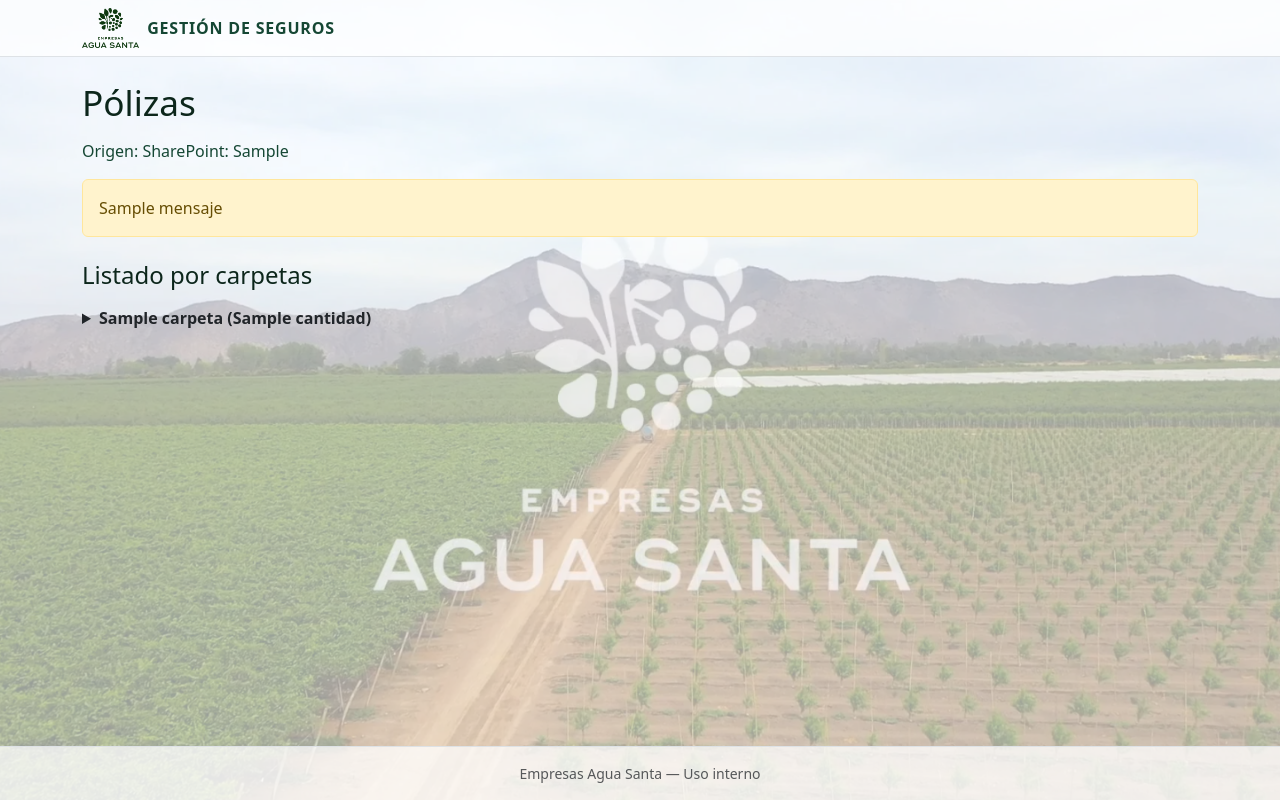
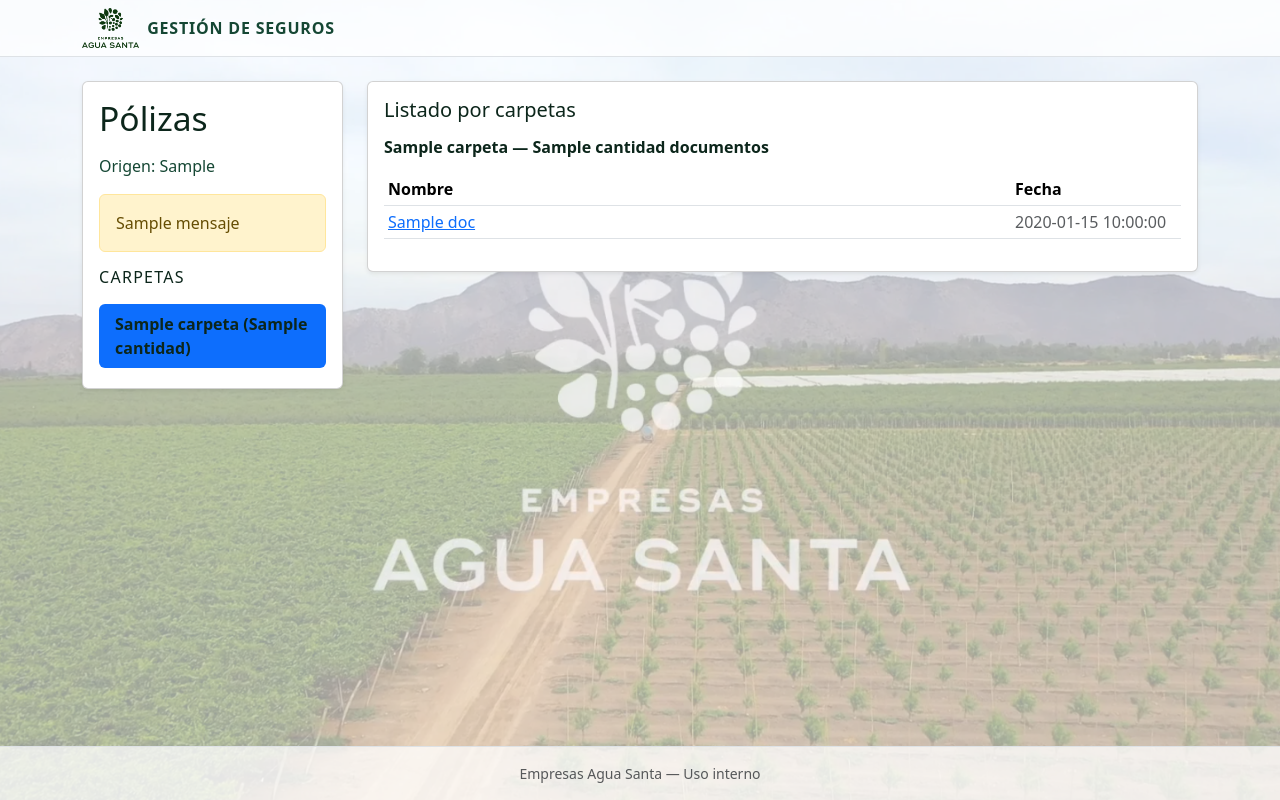
Before and after one commit to EdsonLazoAguaSanta/seguimiento_polizas, a FastAPI app: template templates/polizas_publica.html in a window 1280 px wide. Run offline with FastAPI, Linux system fonts and the light colour scheme; the template is opened without the code that fills it: most values are stand-ins (such as "Sample title", 1, 10 or a date in 2020).

Commit message:
Update polizas_publica.html

```diff
--- a/templates/polizas_publica.html
+++ b/templates/polizas_publica.html
@@ -3,43 +3,116 @@
 {% block title %}Pólizas{% endblock %}
 
 {% block content %}
-<h1 class="mb-3" style="color: #0c261b; font-size: 2.2rem;">
+<div class="row">
+  <!-- Columna izquierda: lista de carpetas -->
+  <div class="col-12 col-md-3 mb-3">
+    <div class="card shadow-sm">
+      <div class="card-body p-3">
+        <h1 class="mb-3" style="color:#0c261b; font-size:2.1rem;">
           Pólizas
         </h1>
 
-<p class="mb-3" style="color: #154734;">
-  Origen: SharePoint: {{ ruta_base }}
+        <p class="mb-3" style="color:#154734;">
+          Origen: {{ ruta_base }}
         </p>
 
         {% if mensaje %}
           <div class="alert alert-warning mt-3">{{ mensaje }}</div>
         {% endif %}
 
-<h2 class="h4 mt-4 mb-3" style="color: #0c261b;">
-  Listado por carpetas
+        <h2 class="h6 text-uppercase mb-3" style="color:#0c261b; letter-spacing:.08em;">
+          Carpetas
         </h2>
 
         {% if polizas %}
+          <ul class="nav nav-pills flex-column" id="carpetasTabs" role="tablist">
             {% for carpeta in polizas %}
-    <details class="mb-2">
-      <summary><strong>{{ carpeta.carpeta }} ({{ carpeta.cantidad }})</strong></summary>
-      <ul class="mt-2">
-        {% for doc in carpeta.archivos %}
-          <li>
-            <a href="{{ doc.url }}" target="_blank">
-              {{ doc.nombre }}
-            </a>
-            {% if doc.fecha %}
-              <span class="text-muted">— {{ doc.fecha }}</span>
-            {% endif %}
+              {# usar nombre de carpeta como id seguro #}
+              {% set tab_id = 'carpeta-' ~ loop.index %}
+              <li class="nav-item mb-1" role="presentation">
+                <button
+                  class="nav-link w-100 text-start {% if loop.first %}active{% endif %}"
+                  id="{{ tab_id }}-tab"
+                  data-bs-toggle="tab"
+                  data-bs-target="#{{ tab_id }}"
+                  type="button"
+                  role="tab"
+                  aria-controls="{{ tab_id }}"
+                  aria-selected="{{ 'true' if loop.first else 'false' }}"
+                  style="font-weight:700; color:#0c261b;"
+                >
+                  {{ carpeta.carpeta }} ({{ carpeta.cantidad }})
+                </button>
               </li>
             {% endfor %}
           </ul>
-    </details>
-  {% endfor %}
         {% else %}
           <div class="alert alert-info mt-3">
             No hay archivos en esta carpeta.
           </div>
         {% endif %}
+      </div>
+    </div>
+  </div>
+
+  <!-- Columna derecha: listado de pólizas de la carpeta seleccionada -->
+  <div class="col-12 col-md-9">
+    <div class="card shadow-sm">
+      <div class="card-body p-3">
+        <h2 class="h5 mb-3" style="color:#0c261b;">
+          Listado por carpetas
+        </h2>
+
+        {% if polizas %}
+          <div class="tab-content" id="carpetasTabsContent">
+            {% for carpeta in polizas %}
+              {% set tab_id = 'carpeta-' ~ loop.index %}
+              <div
+                class="tab-pane fade {% if loop.first %}show active{% endif %}"
+                id="{{ tab_id }}"
+                role="tabpanel"
+                aria-labelledby="{{ tab_id }}-tab"
+              >
+                <h3 class="h6 mb-3" style="color:#0c261b; font-weight:700;">
+                  {{ carpeta.carpeta }} — {{ carpeta.cantidad }} documento{{ 's' if carpeta.cantidad != 1 else '' }}
+                </h3>
+
+                {% if carpeta.archivos %}
+                  <div class="table-responsive">
+                    <table class="table table-sm align-middle">
+                      <thead>
+                        <tr>
+                          <th scope="col">Nombre</th>
+                          <th scope="col" style="width: 170px;">Fecha</th>
+                        </tr>
+                      </thead>
+                      <tbody>
+                        {% for doc in carpeta.archivos %}
+                          <tr>
+                            <td>
+                              <a href="{{ doc.url }}" target="_blank">
+                                {{ doc.nombre }}
+                              </a>
+                            </td>
+                            <td>
+                              {% if doc.fecha %}
+                                <span class="text-muted">{{ doc.fecha }}</span>
+                              {% endif %}
+                            </td>
+                          </tr>
+                        {% endfor %}
+                      </tbody>
+                    </table>
+                  </div>
+                {% else %}
+                  <p class="text-muted mb-0">Sin documentos en esta carpeta.</p>
+                {% endif %}
+              </div>
+            {% endfor %}
+          </div>
+        {% endif %}
+      </div>
+    </div>
+  </div>
+</div>
 {% endblock %}
```
Lines whose indentation alone changed are shown as unchanged.
